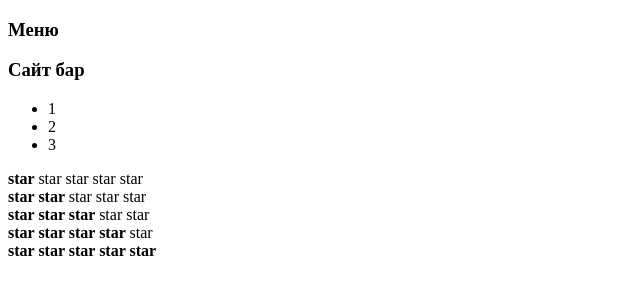
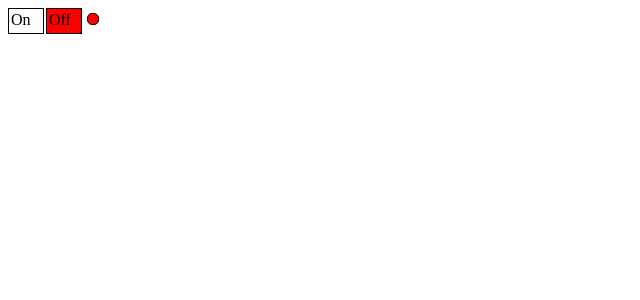
Before and after one commit to Svetlana-AS/typeScript-React, a React (Create React App) app: page / in a window 1280 px wide. Shown: the top 300 px of the page, without its empty margins (0-640 px from the left). Built offline with nearby package versions, Linux system fonts and the light colour scheme.

Commit message:
6Lesson-useState

```diff
--- a/src/App.tsx
+++ b/src/App.tsx
@@ -2,6 +2,7 @@
 import './App.css';
 import Accordion from "./componens/Accordion/Accordion";
 import {Rating} from "./componens/Rating/Rating";
+import OnOff from "./componens/OnOff";
 
 function sum () {
 
@@ -15,14 +16,15 @@
     console.log("App rendering")
     return (
         <div>
+            <OnOff on={false}/>
 
-        <Accordion titleValue={"Меню"} collapced={true}/>
-        <Accordion titleValue={"Сайт бар"} collapced={false}/>
-        <Rating value={1}/>
-        <Rating value={2}/>
-        <Rating value={3}/>
-        <Rating value={4}/>
-        <Rating value={5}/>
+        {/*<Accordion titleValue={"Меню"} collapced={true}/>*/}
+        {/*<Accordion titleValue={"Сайт бар"} collapced={false}/>*/}
+        {/*<Rating value={1}/>*/}
+        {/*<Rating value={2}/>*/}
+        {/*<Rating value={3}/>*/}
+        {/*<Rating value={4}/>*/}
+        {/*<Rating value={5}/>*/}
 
 
         </div>
--- a/src/componens/Accordion/Accordion.tsx
+++ b/src/componens/Accordion/Accordion.tsx
@@ -4,6 +4,8 @@
     collapced : boolean
 }
 function Accordion (props : AccordionPropsType) {
+
+
 
          return <div>
              <AccordionTitle title ={props.titleValue}/>
--- /dev/null
+++ b/src/componens/OnOff.tsx
@@ -0,0 +1,48 @@
+import React, {useState} from 'react';
+
+type OnOffType={
+    on:boolean
+}
+
+export const OnOff = (props:OnOffType) => {
+
+    let [on,setOn] =useState(false)
+
+    const onStyle = {
+        width:"30px",
+        height:"20px",
+        border:"1px solid black",
+        display:"inline-block",
+        padding:"2px",
+        backgroundColor: on ? "green" : "white"
+    };
+    const offStyle = {
+        width:"30px",
+        height:"20px",
+        border:"1px solid black",
+        display:"inline-block",
+        marginLeft:"2px",
+        padding:"2px",
+        backgroundColor: on ? "white" : "red"
+    };
+    const indicatorStyle = {
+        width:"10px",
+        height:"10px",
+        borderRadius:"5px",
+        border:"1px solid black",
+        display:"inline-block",
+        marginLeft:"5px",
+        backgroundColor: on ? "green" : "red"
+    };
+
+
+    return (
+        <div>
+            <div style={onStyle} onClick={() => setOn(true)}>On</div>
+            <div style={offStyle} onClick={()=> setOn(false)}>Off</div>
+            <div style={indicatorStyle}></div>
+        </div>
+    );
+};
+
+export default OnOff;
```
